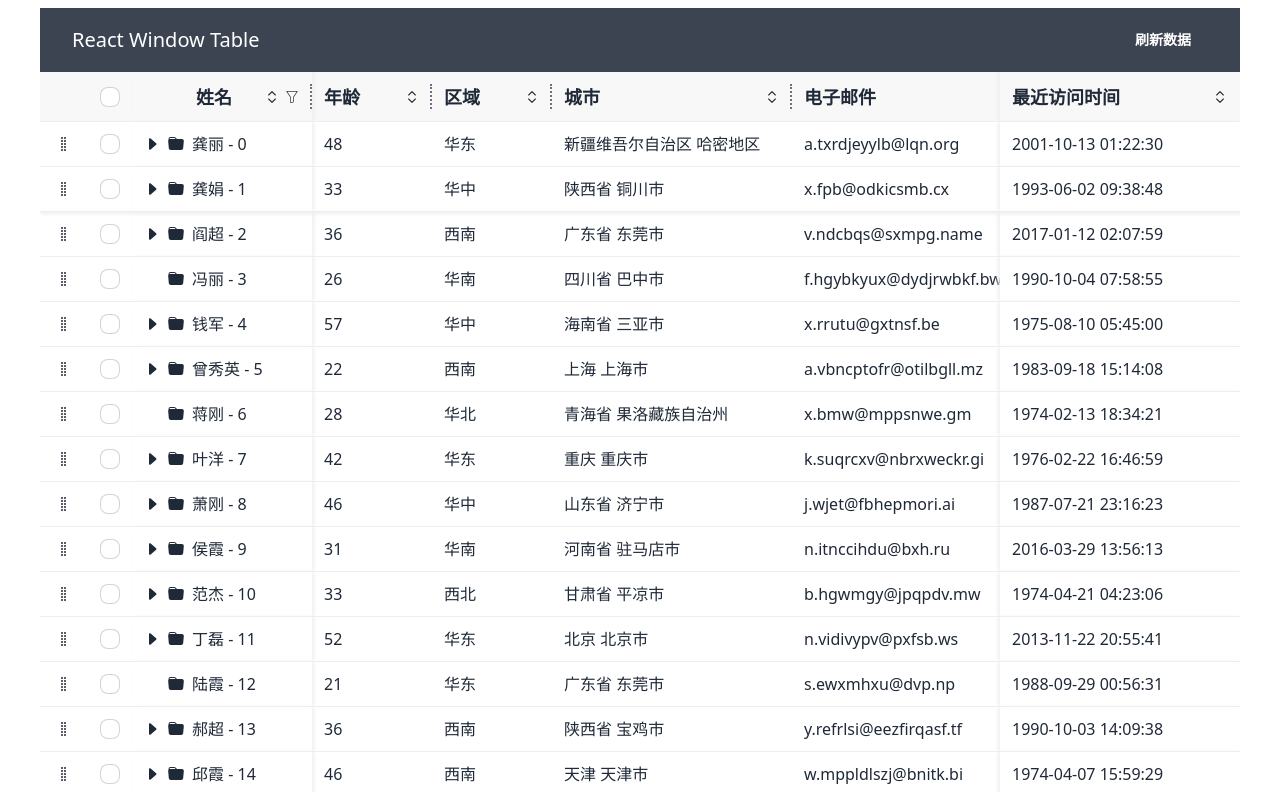
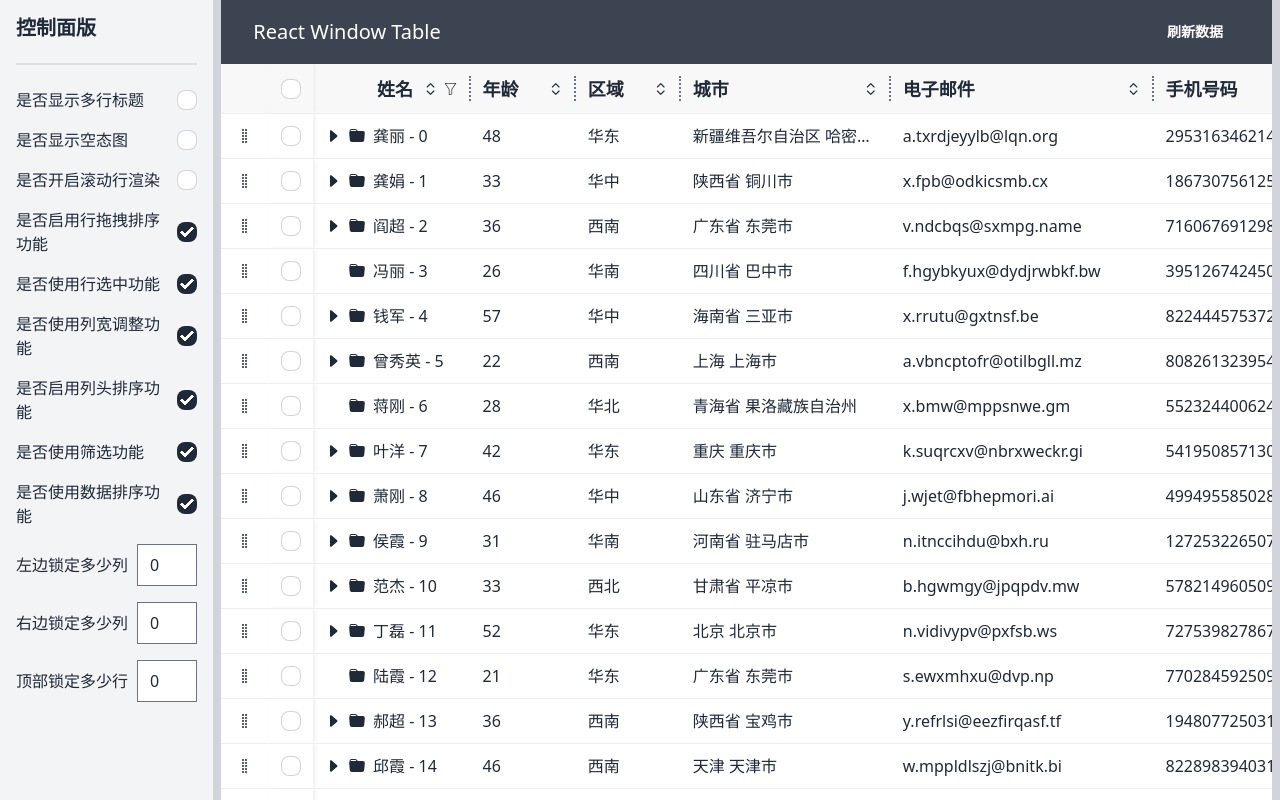
Before and after one commit to yangfei4913438/react-window-table, a React (Vite) app: page / in a window 1280 px wide. Built offline with nearby package versions, Linux system fonts and the light colour scheme.

Commit message:
增加控制面板

```diff
--- a/src/App.tsx
+++ b/src/App.tsx
@@ -1,22 +1,102 @@
 import Table from 'src/components/Table';
+import { useState } from 'react';
+
+const options: { [key: string]: boolean | number } = {
+  multiTitle: false,
+  showEmpty: false,
+  showScrolling: false,
+  canDragSortRow: true,
+  canChecked: true,
+  canResize: true,
+  canDragOrder: true,
+  canFilter: true,
+  canSort: true,
+  fixedLeftCount: 0,
+  fixedRightCount: 0,
+  fixedTopCount: 0,
+};
+
+const names = {
+  multiTitle: '是否显示多行标题',
+  showEmpty: '是否显示空态图',
+  showScrolling: '是否开启滚动行渲染',
+  canDragSortRow: '是否启用行拖拽排序功能',
+  canChecked: '是否使用行选中功能',
+  canResize: '是否使用列宽调整功能',
+  canDragOrder: '是否启用列头排序功能',
+  canFilter: '是否使用筛选功能',
+  canSort: '是否使用数据排序功能',
+  fixedLeftCount: '左边锁定多少列',
+  fixedRightCount: '右边锁定多少列',
+  fixedTopCount: '顶部锁定多少行',
+};
 
 const App = () => {
+  const [state, setState] = useState<{ [key: string]: boolean | number }>(options);
+
+  const renderOptions = () => {
+    return Object.entries(names).map(([key, name]) => {
+      return (
+        <div className="flex items-center justify-between gap-2" key={key}>
+          <span>{name}</span>
+          {typeof state[key] === 'boolean' ? (
+            <input
+              type="checkbox"
+              className="checkbox checkbox-sm"
+              checked={state?.[key] as boolean}
+              onChange={(e) =>
+                setState((prevState) => {
+                  return {
+                    ...prevState,
+                    [key]: e.target.checked,
+                  };
+                })
+              }
+            />
+          ) : (
+            <input
+              type="number"
+              className="w-1/3"
+              value={state?.[key] as number}
+              min={0}
+              onChange={(e) =>
+                setState((prevState) => {
+                  return {
+                    ...prevState,
+                    [key]: e.target.value as unknown as number,
+                  };
+                })
+              }
+            />
+          )}
+        </div>
+      );
+    });
+  };
+
   return (
-    <div className={'mx-8'}>
-      <Table
-        canDragSortRow={true}
-        canChecked={true}
-        canResize={true}
-        canDragOrder={true}
-        canFilter={true}
-        canSort={true}
-        fixedLeftCount={1}
-        fixedRightCount={1}
-        fixedTopCount={2}
-        multiTitle={false}
-        showEmpty={false}
-        showScrolling={false}
-      />
+    <div className="flex bg-gray-300">
+      <div className="flex w-1/6 flex-col space-y-4 border-r-gray-300 bg-gray-100 p-4">
+        <div className="flex h-6 items-center text-xl font-bold">控制面版</div>
+        <div className="divider" />
+        {renderOptions()}
+      </div>
+      <div className="flex-1 px-2">
+        <Table
+          canDragSortRow={state?.canDragSortRow as boolean}
+          canChecked={state?.canChecked as boolean}
+          canResize={state?.canResize as boolean}
+          canDragOrder={state?.canDragOrder as boolean}
+          canFilter={state?.canFilter as boolean}
+          canSort={state?.canSort as boolean}
+          fixedLeftCount={state?.fixedLeftCount as number}
+          fixedRightCount={state?.fixedRightCount as number}
+          fixedTopCount={state?.fixedTopCount as number}
+          multiTitle={state?.multiTitle as boolean}
+          showEmpty={state?.showEmpty as boolean}
+          showScrolling={state?.showScrolling as boolean}
+        />
+      </div>
     </div>
   );
 };
--- a/src/components/Table/index.tsx
+++ b/src/components/Table/index.tsx
@@ -542,7 +542,7 @@ const Table: FC<TableProps> = ({
   );
 
   return (
-    <div className="flex h-screen w-full flex-col p-2">
+    <div className="flex h-screen w-full flex-col">
       <div className="navbar flex justify-between bg-neutral px-8 text-neutral-content">
         <div className="select-none text-xl">React Window Table</div>
         <div className="gap-2">
```
